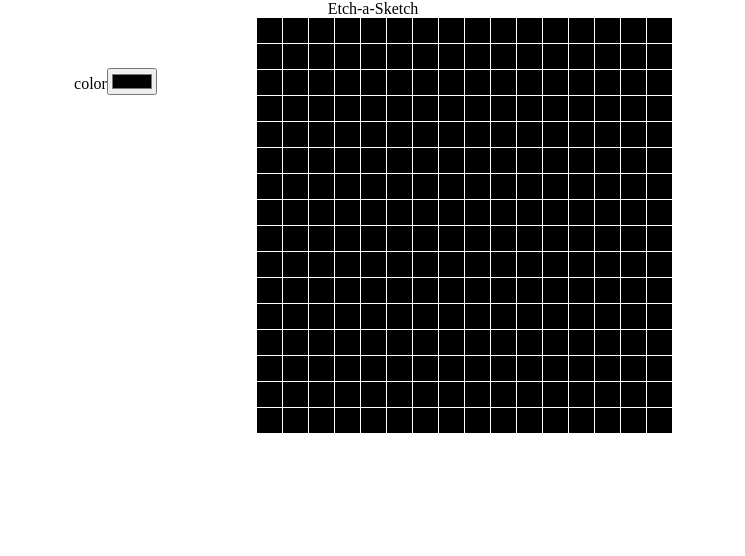
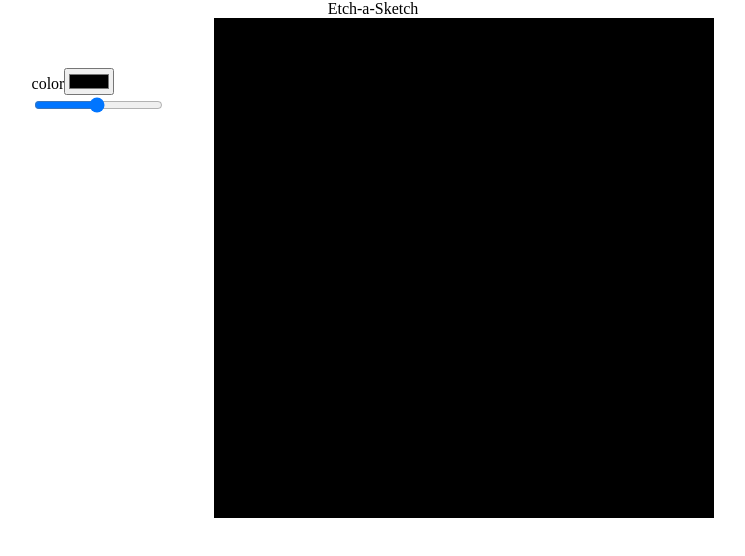
Before and after one commit to Mxrcos13/Etch-a-Sketch, a plain HTML site: page index.html in a window 1280 px wide. Shown: the whole page, without its empty margins (267-1012 px from the left). Drawn offline with Linux system fonts and the light colour scheme.

Commit message:
added a slider that controlls the size of the grid

```diff
--- a/Script.js
+++ b/Script.js
@@ -1,9 +1,26 @@
 const grid = document.querySelector('.grid');
 
-for(let i = 0; i < 16 * 16; i++){
-    const div = document.createElement('div');
-    div.classList.add('square');
-    grid.appendChild(div);
+function updateGrid(){
+    clearGrid();
+    let size = document.querySelector('#slider').value;
+    grid.style.gridTemplateColumns = `repeat(${size}, 1fr)`;
+    grid.style.gridTemplateRows = `repeat(${size}, 1fr)`;
+    for(let i = 0; i < size * size; i++){
+        const div = document.createElement('div');
+        div.classList.add('square');
+        grid.appendChild(div);
+    }
+    const squares = document.querySelectorAll('.square');
+    squares.forEach(square => {
+      square.addEventListener('mouseover', paint);
+    });
+}
+
+function clearGrid(){
+    const squares = document.querySelectorAll('.square');
+    squares.forEach(square => {
+        square.remove();
+    })
 }
 
 function getColor(){
@@ -16,7 +33,6 @@ function paint(e){
     selector.style.backgroundColor = `${color}`;
 }
 
-const squares = document.querySelectorAll('.square');
-squares.forEach(square => {
-    square.addEventListener('mouseover', paint);
-});
+const slider = document.querySelector('#slider');
+updateGrid();
+slider.addEventListener('input', updateGrid);
--- a/index.html
+++ b/index.html
@@ -11,6 +11,7 @@
     <div class="main">
         <div class="settings">
             <div class="color">color<input type="color" class="colorpicker"></div>
+            <div class = "size"><input type="range" id="slider" min="1" max="100" value="50" onchange="updateGrid()"></div>
         </div>
         <div class="grid"></div>
     </div>
--- a/stylesheet.css
+++ b/stylesheet.css
@@ -21,13 +21,13 @@ body{
     display: grid;
     grid-template-columns: repeat(16, 1fr);
     grid-template-rows: repeat(16, 1fr);
-    gap: 1px;
-    width: auto;
-    height: auto;
+    gap: 0px;
+    width: 500px;
+    height: 500px;
 }
 
 .square{
-    width: 25px;
-    height: 25px;
+    width: auto;
+    height: auto;
     background-color: black;
 }
```
